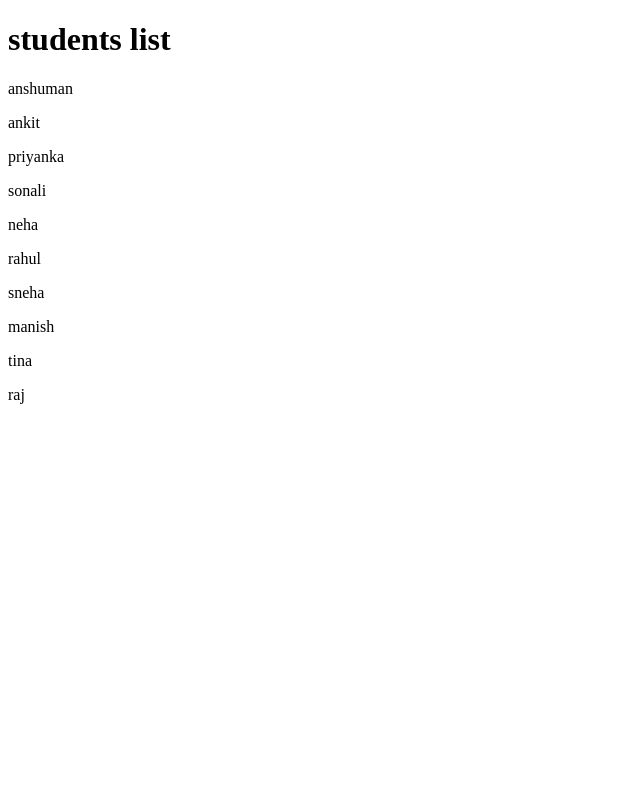
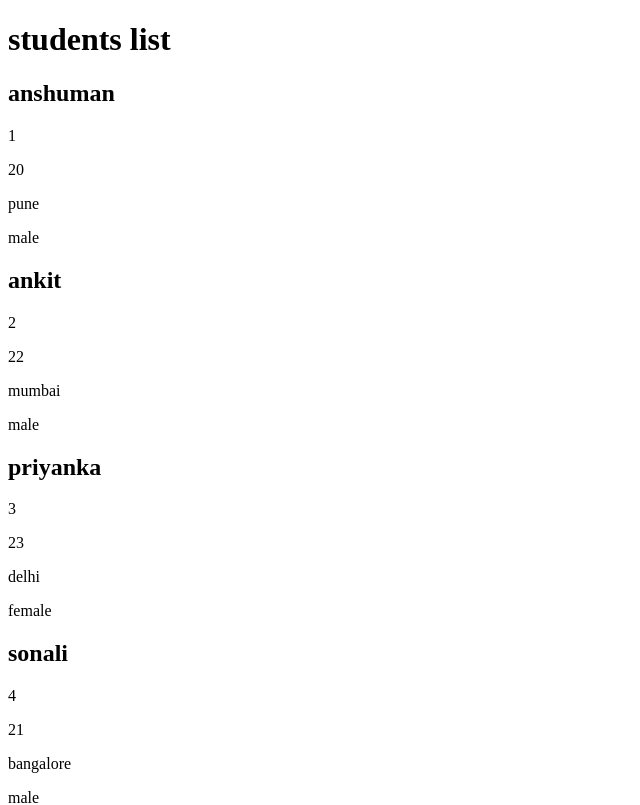
Before and after one commit to ANSHUMANMOREY7/-cards-mapping, a React (Vite) app: page / in a window 1280 px wide. Shown: the top 805 px of the page, without its empty margins (0-640 px from the left). Built offline with nearby package versions, Linux system fonts and the light colour scheme.

Commit message:
all array objects passed in function Hoem

```diff
--- a/src/Home.jsx
+++ b/src/Home.jsx
@@ -17,7 +17,11 @@ function Home() {
           {students.map((obj)=>{
             return(
                 <div>
-                <p>{obj.name}</p>
+                <h2>{obj.name}</h2>
+                <p>{obj.id}</p>
+                <p>{obj.age}</p>
+                <p>{obj.city}</p>
+                <p>{obj.gender}</p>
                 </div>
             )
           })}
```
